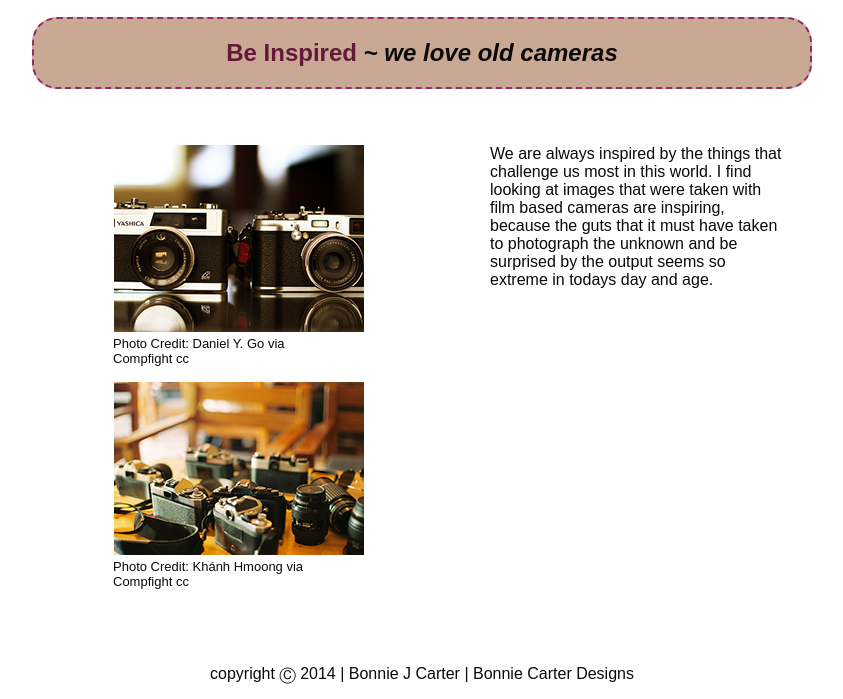
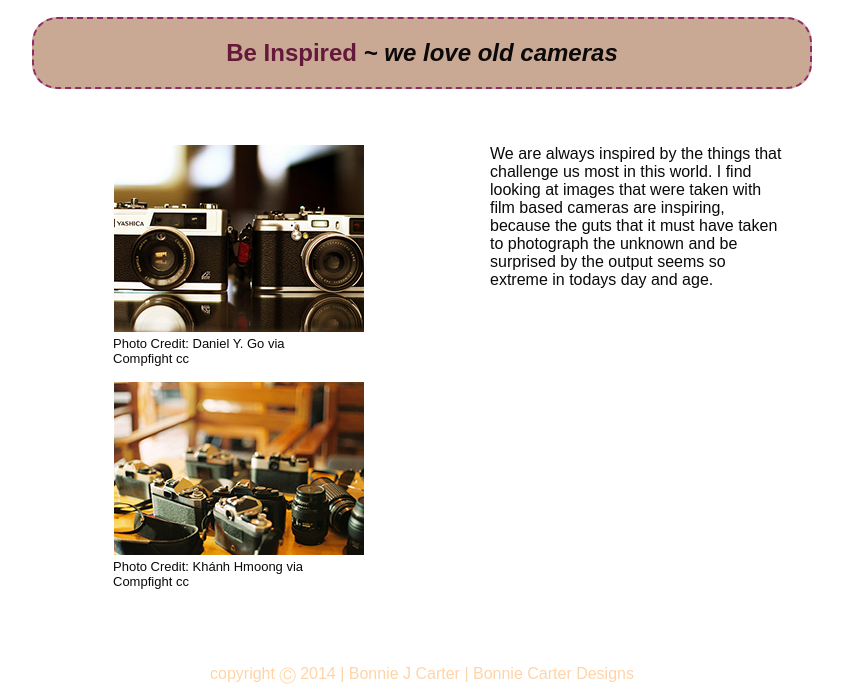
Before and after one commit to bonniecarter/carter-bonnie-dws1, a plain HTML site: page carter-bonnie-project3/index.html in a window 1280 px wide. Shown: the part 2948-3647 px from the top of the page, without its empty margins (218-1061 px from the left). Drawn offline with Linux system fonts and the light colour scheme.

Commit message:
final cut
bonnie carter - project 3

```diff
--- a/carter-bonnie-project3/css/main.css
+++ b/carter-bonnie-project3/css/main.css
@@ -87,10 +87,6 @@ li {
 	text-align: center;
 }
 
-#photoheader {
-
-}
-
 #photocolumn {
 	width: 48%;
     height: 500px;
@@ -151,9 +147,6 @@ h3{
 
 /* featured content (top area) */
 
-/* #moduleone, #moduletwo, #modulethree, #footer, #photoheader, #photocolumn, #photocredit {
-	background-color: rgba(183,141,113,.2);
-} */
 
 p {
 	padding-left: 10px;
@@ -162,8 +155,8 @@ p {
 
 /* footer */
 
-#footer {
-    color: #ff2637;
+#footer, #footer p {
+    color: #ffd4a8;
     text-align: center;
 }
 
```
